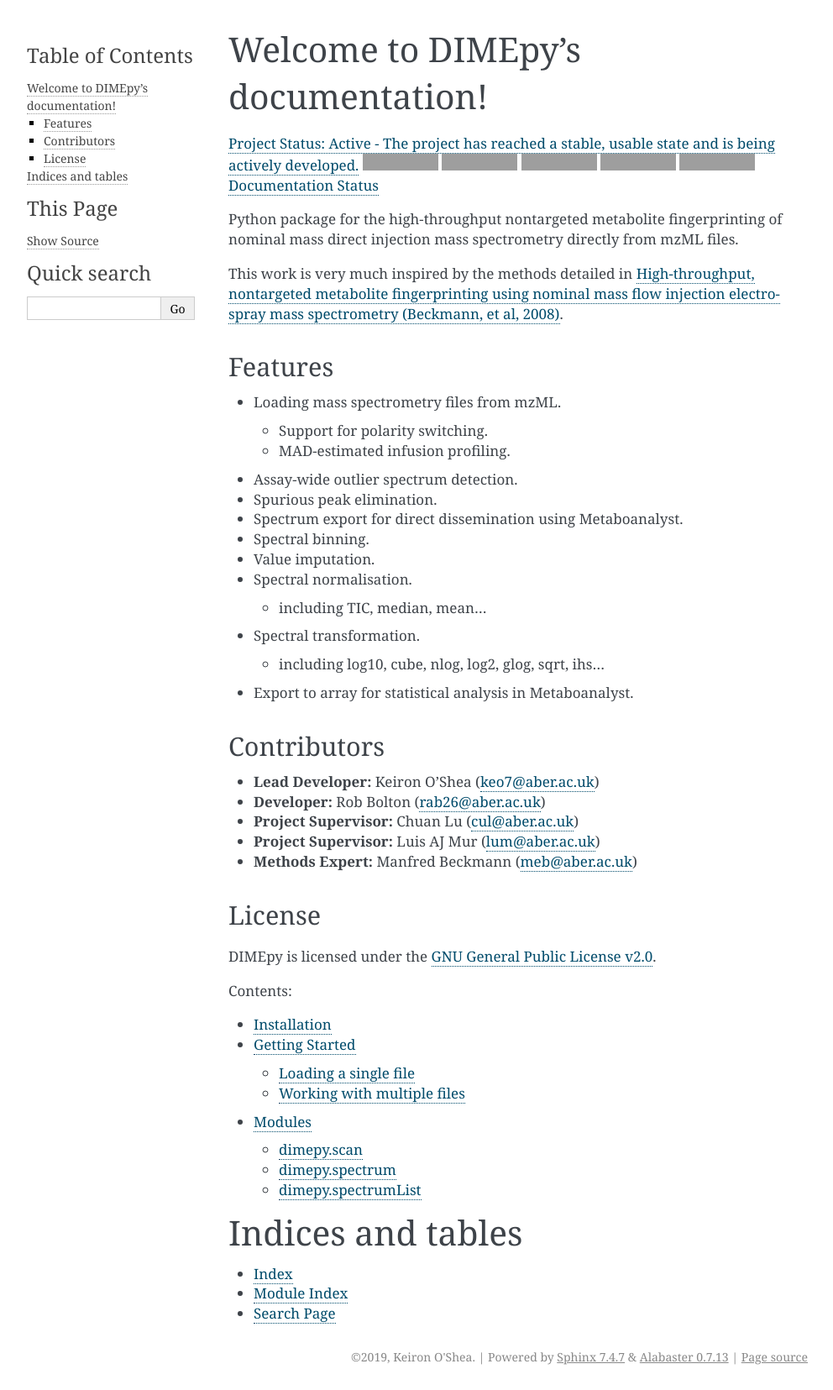
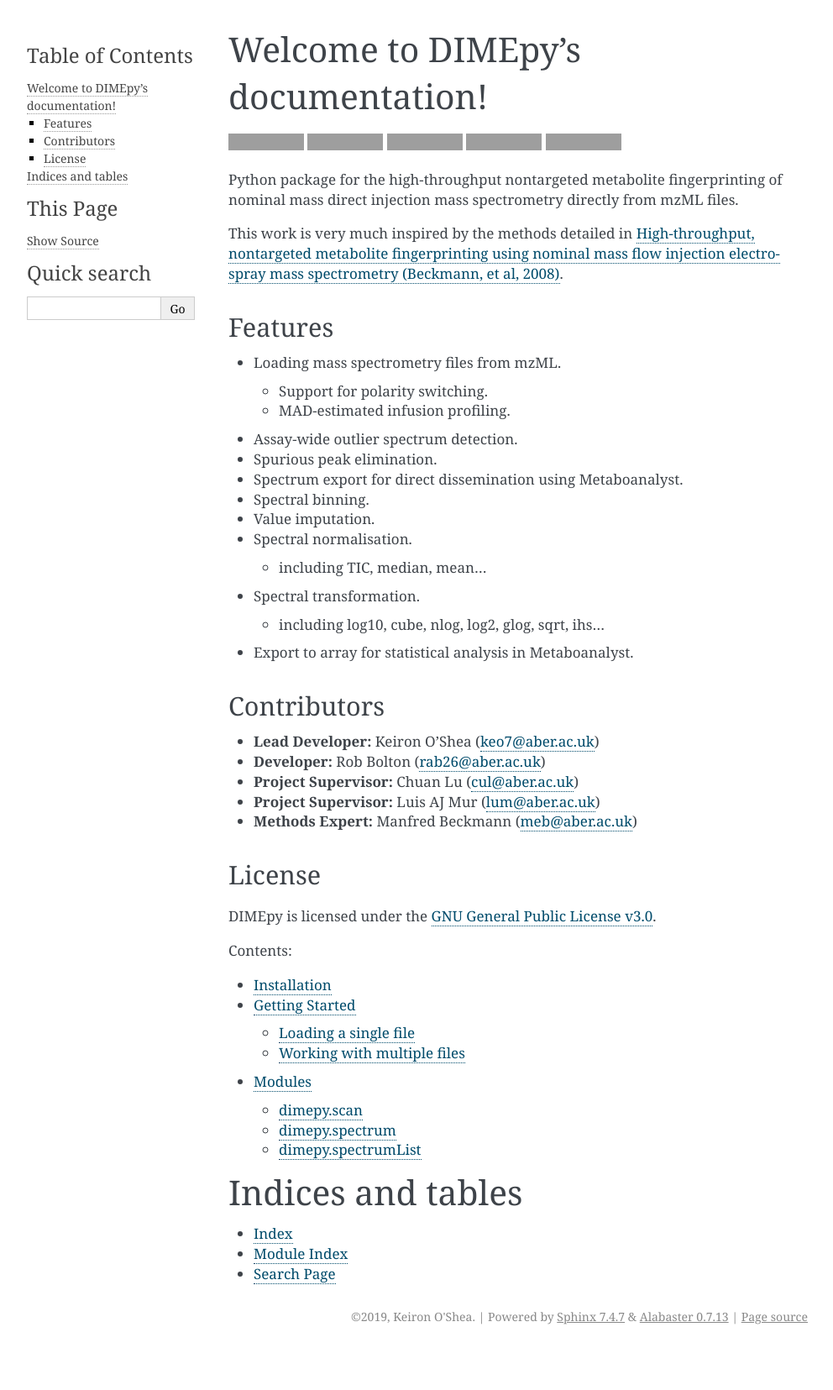
Before and after one commit to AberystwythSystemsBiology/DIMEpy, a Sphinx documentation site: the page built from docs/index.rst, in a window 1280 px wide. Shown: the whole page at 84% size, without its empty margins (148-1140 px from the left). Built offline with Sphinx 7.4.7, drawn with Linux system fonts in a browser that asks for light colours; the version number is read from the project's files by our own code; after the commit the page ends 1607 px from its top, so only the background shows below that; grey boxes are pictures that could not be loaded.

```diff
--- a/docs/index.rst
+++ b/docs/index.rst
@@ -6,12 +6,7 @@
 Welcome to DIMEpy's documentation!
 ==================================
 
-
-`Project Status: Active - The project has reached a stable, usable state
-and is being actively developed. <http://www.repostatus.org/#active>`__
 |PyPI - Python Version| |PyPI| |PyPI - License| |DOI| |PyPI - Status|
-`Documentation
-Status <https://dimepy.readthedocs.io/en/latest/?badge=latest>`__
 
 Python package for the high-throughput nontargeted metabolite
 fingerprinting of nominal mass direct injection mass spectrometry
@@ -58,7 +53,7 @@
 -------
 
 DIMEpy is licensed under the `GNU General Public License
-v2.0 <https://raw.githubusercontent.com/AberystwythSystemsBiology/DIMEpy/master/LICENSE>`__.
+v3.0 <https://raw.githubusercontent.com/AberystwythSystemsBiology/DIMEpy/master/LICENSE>`__.
 
 .. |PyPI - Python Version| image:: https://img.shields.io/pypi/pyversions/DIMEpy.svg
 .. |PyPI| image:: https://img.shields.io/pypi/v/DIMEpy.svg
```
Also changed, not shown: 1 other file.
